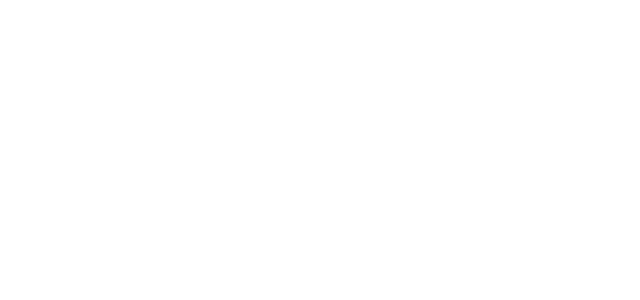
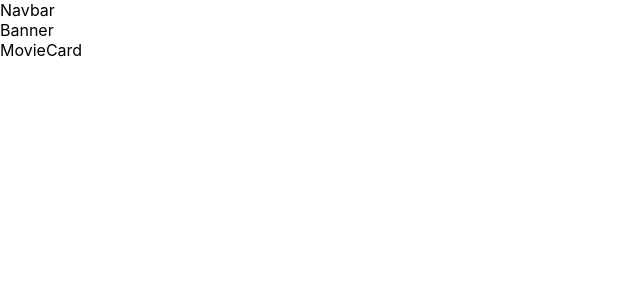
Before and after one commit to Arthurwzy27/movie-app, a React (Create React App) app: page / in a window 1280 px wide. Shown: the top 300 px of the page, without its empty margins (0-640 px from the left). Built offline with nearby package versions, Linux system fonts and the light colour scheme.

Commit message:
Different components created

```diff
--- a/src/App.js
+++ b/src/App.js
@@ -1,9 +1,11 @@
+import React from 'react';
+import Home from './pages/Home';
 import './App.css';
 
 function App() {
   return (
     <>
-
+    <Home />
     </>
   );
 }
--- /dev/null
+++ b/src/components/Banner.jsx
@@ -0,0 +1,9 @@
+import React from 'react'
+
+const Banner = () => {
+  return (
+    <div>Banner</div>
+  )
+}
+
+export default Banner
--- /dev/null
+++ b/src/components/MovieCard.jsx
@@ -0,0 +1,9 @@
+import React from 'react'
+
+const MovieCard = () => {
+  return (
+    <div>MovieCard</div>
+  )
+}
+
+export default MovieCard
--- /dev/null
+++ b/src/components/Navbar.jsx
@@ -0,0 +1,9 @@
+import React from 'react'
+
+const Navbar = () => {
+  return (
+    <div>Navbar</div>
+  )
+}
+
+export default Navbar
--- /dev/null
+++ b/src/pages/Home.jsx
@@ -0,0 +1,17 @@
+import React from 'react';
+import Navbar from '../components/Navbar';
+import Banner from '../components/Banner';
+import MovieCard from '../components/MovieCard';
+
+const Home = () => {
+  return (
+    <div>
+      <Navbar />
+      <Banner />
+      <MovieCard />
+
+    </div>
+  )
+}
+
+export default Home
```
